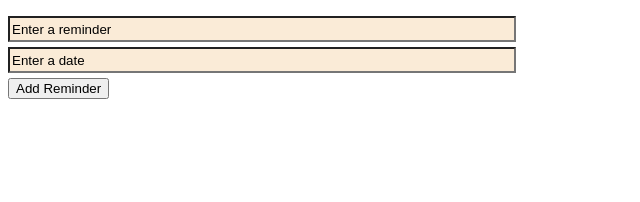
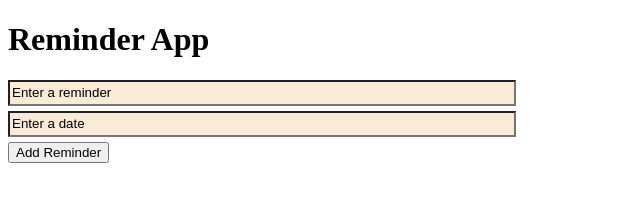
Before and after one commit to manicrichey/reminder-app, a plain HTML site: page index.html in a window 1280 px wide. Shown: the whole page, without its empty margins (0-640 px from the left). Drawn offline with Linux system fonts and the light colour scheme.

Commit message:
Title Added

```diff
--- a/index.html
+++ b/index.html
@@ -9,6 +9,7 @@
 
 </head>
 <body>
+    <h1>Reminder App</h1>
     <ul id="placeholder"></ul>
 
         <input type="text" name="reminder" value="Enter a reminder">
```
